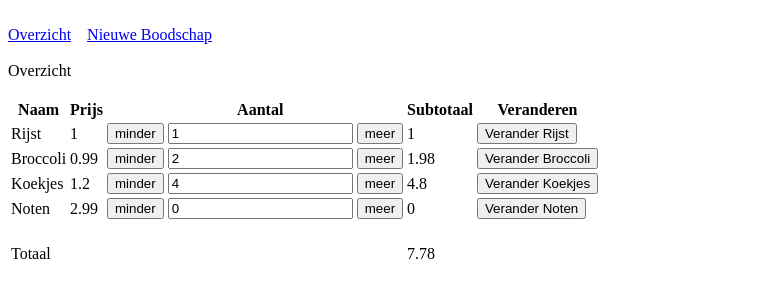
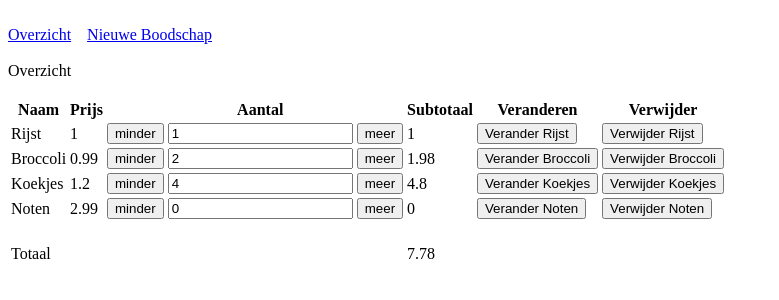
Before and after one commit to janderkkotlarski/vue_boodschappenlijst, a Vue app: page / in a window 1280 px wide. Shown: the top 300 px of the page, without its empty margins (0-779 px from the left). Built offline with nearby package versions, Linux system fonts and the light colour scheme.

Commit message:
Somehow using splice within vue is more intuitive than reasonably assumable

```diff
--- a/src/components/GroceriesTable.vue
+++ b/src/components/GroceriesTable.vue
@@ -70,6 +70,14 @@ const editing = ident => {
 
     router.push(route);
 };
+
+const deleting = ident => {
+    const id = ident.toString();
+
+    const route = '/delete/:' + id;
+
+    router.push(route);
+};
 </script>
 
 <template>
@@ -82,6 +90,7 @@ const editing = ident => {
             <th></th>
             <th>Subtotaal</th>
             <th>Veranderen</th>
+            <th>Verwijder</th>
         </tr>
         <!-- A grocery list table with different ways of changing the amounts -->
         <tr v-for="entry in props.groceryList" :key="entry.id">
@@ -101,9 +110,13 @@ const editing = ident => {
             <td>
                 <button @click="editing(entry.id)">Verander {{ entry.name }}</button>
             </td>
+            <td>
+                <button @click="deleting(entry.id)">Verwijder {{ entry.name }}</button>
+            </td>
         </tr>
         <tr>
             <td>{{ invisChar }}</td>
+            <td></td>
             <td></td>
             <td></td>
             <td></td>
@@ -119,6 +132,7 @@ const editing = ident => {
             <td></td>
             <td>{{ totalizedList }}</td>
             <td></td>
+            <td></td>
         </tr>
     </table>
 </template>
--- /dev/null
+++ b/src/domains/groceries/pages/DeLete.vue
@@ -0,0 +1,26 @@
+<script setup>
+import {useRoute} from 'vue-router';
+
+import {router} from '../../../router';
+import {getGroceryById, removeGrocery} from '../store';
+
+const submitText = "Verwijderen";
+
+const route = useRoute();
+
+const ident = parseInt(route.params.id.replace(":", ""));
+
+const grocery = getGroceryById(ident);
+
+const deleteGrocery = () => {
+    removeGrocery(ident);
+
+    router.push('/');
+};
+</script>
+
+<template>
+    Boodschap {{ grocery.name }}:
+    <br />
+    <button type="button" @click="deleteGrocery">{{ submitText }}</button>
+</template>
--- a/src/domains/groceries/routes.js
+++ b/src/domains/groceries/routes.js
@@ -1,10 +1,12 @@
 import Overview from './pages/OverView.vue';
 import Create from './pages/CreAte.vue';
 import Edit from './pages/EdIt.vue';
+import Delete from './pages/DeLete.vue';
 
 /// Routes can be defined on their own
 export const routes = [
     {path: '/', component: Overview},
     {path: '/create', component: Create},
     {path: '/edit/:id', component: Edit},
+    {path: '/delete/:id', component: Delete},
 ];
--- a/src/domains/groceries/store.js
+++ b/src/domains/groceries/store.js
@@ -17,3 +17,5 @@ export const addGrocery = grocery => groceries.value.push(grocery);
 // Just this empty action dummy function needed for lasting grocery update...?
 // It does need to be a function...
 export const updateGrocery = () => {};
+// Somehow splice works when ident - 1 is given as a parameter.
+export const removeGrocery = ident => groceries.value.splice(ident - 1, 1);
```
